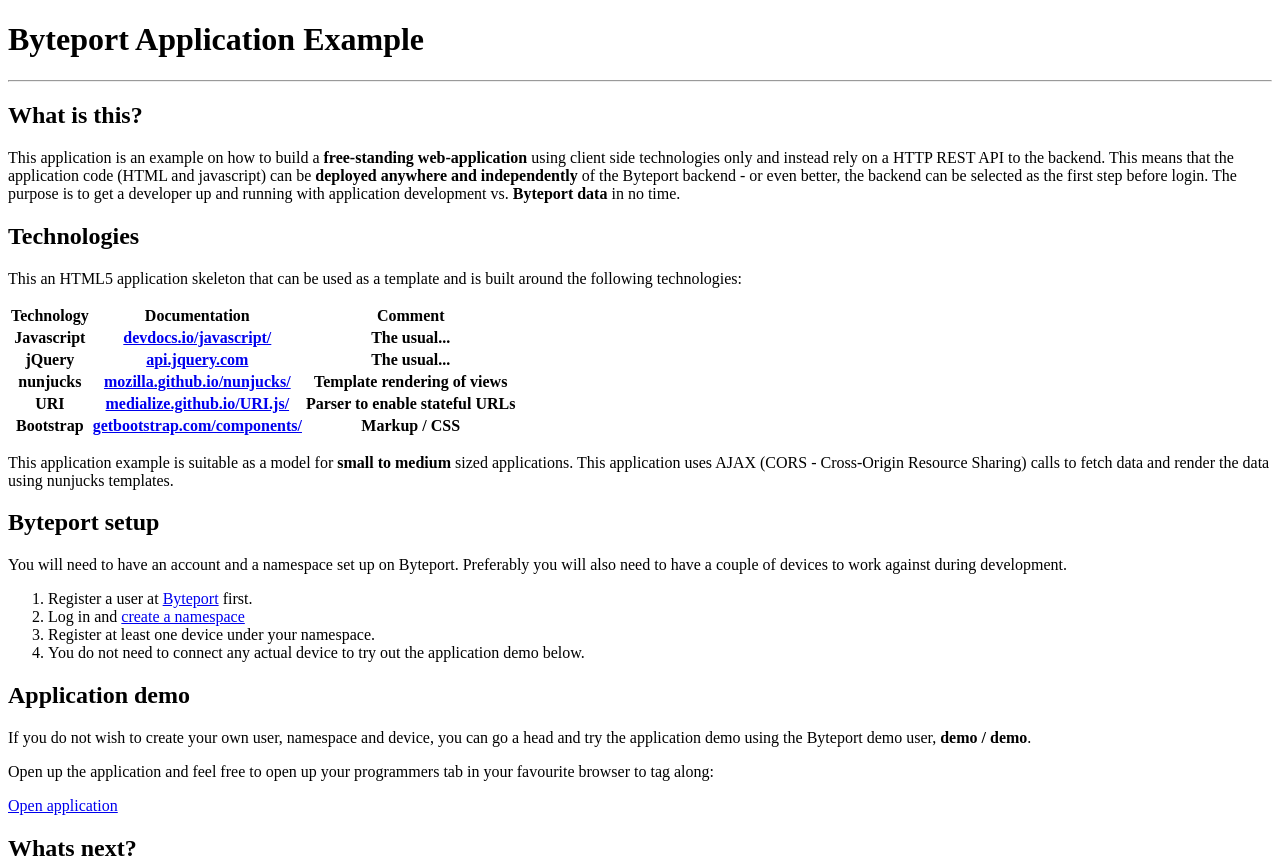
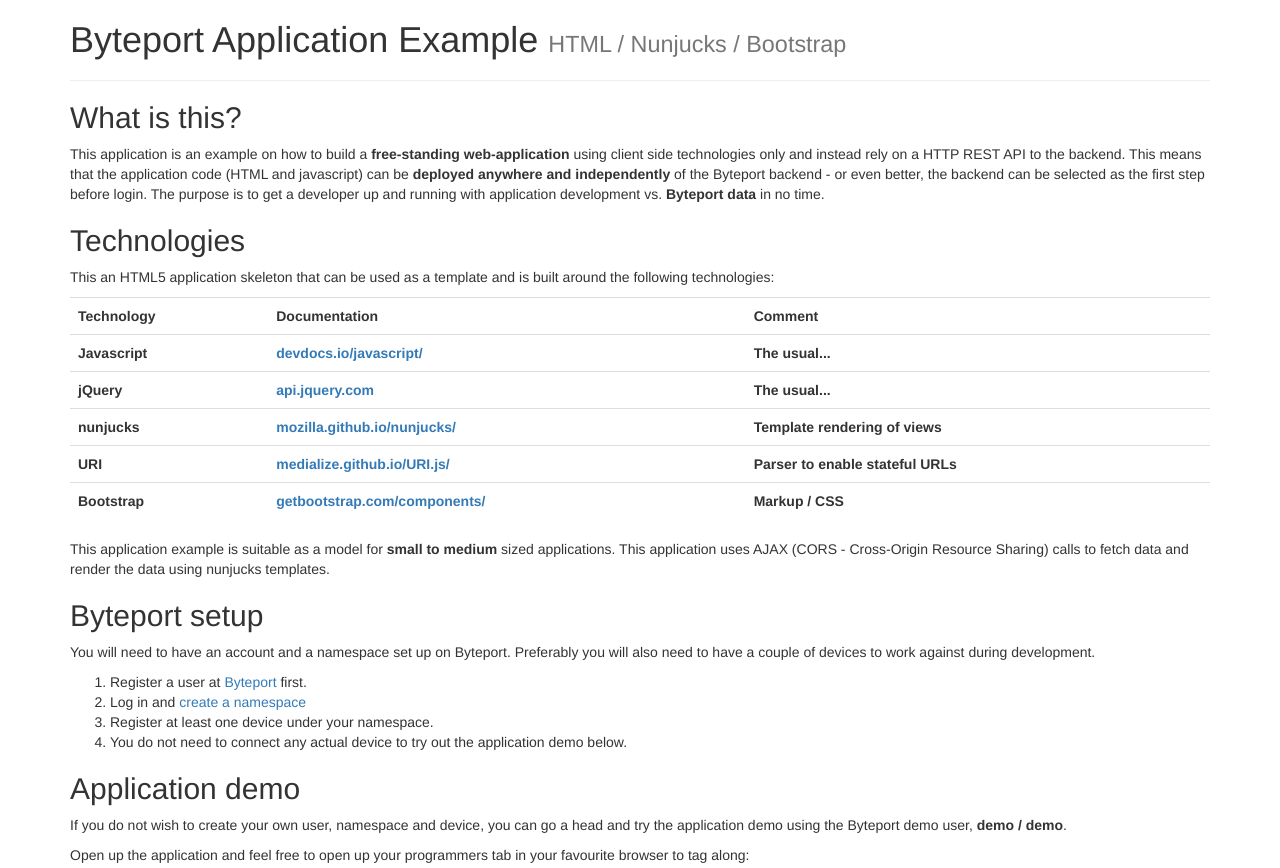
Before and after one commit to iGW/byteport-application-skeletons, a plain HTML site: page html-nunjucks-bootstrap/index.html in a window 1280 px wide. Shown: the top 868 px of the page. Drawn offline with nearby package versions, Linux system fonts and the light colour scheme.

Commit message:
Inserted the bootstrap headers and meta tags into header as file:/// does not support the HTML import properly.

```diff
--- a/html-nunjucks-bootstrap/index.html
+++ b/html-nunjucks-bootstrap/index.html
@@ -1,12 +1,31 @@
 <!DOCTYPE html>
 <html lang="en">
 <head>
-    <title>Byteport Application Seed</title>
-    <link rel="import" href="lib/includes/bootstrap_heads.html">
+    <title>Byteport Application Example</title>
+
+    <meta charset="utf-8">
+    <meta http-equiv="X-UA-Compatible" content="IE=edge">
+    <meta name="viewport" content="width=device-width, initial-scale=1">
+    <!-- The above 3 meta tags *must* come first in the head; any other head content must come *after* these tags -->
+
+    <!-- Latest compiled and minified CSS -->
+    <link rel="stylesheet" href="https://maxcdn.bootstrapcdn.com/bootstrap/3.3.5/css/bootstrap.min.css" integrity="sha512-dTfge/zgoMYpP7QbHy4gWMEGsbsdZeCXz7irItjcC3sPUFtf0kuFbDz/ixG7ArTxmDjLXDmezHubeNikyKGVyQ==" crossorigin="anonymous">
+
+    <!-- Optional theme -->
+    <!-- link rel="stylesheet" href="https://maxcdn.bootstrapcdn.com/bootstrap/3.3.5/css/bootstrap-theme.min.css" integrity="sha384-aUGj/X2zp5rLCbBxumKTCw2Z50WgIr1vs/PFN4praOTvYXWlVyh2UtNUU0KAUhAX" crossorigin="anonymous"-->
+
+    <!-- HTML5 shim and Respond.js for IE8 support of HTML5 elements and media queries -->
+    <!-- WARNING: Respond.js doesn't work if you view the page via file:// -->
+    <!--[if lt IE 9]>
+      <script src="https://oss.maxcdn.com/html5shiv/3.7.2/html5shiv.min.js"></script>
+      <script src="https://oss.maxcdn.com/respond/1.4.2/respond.min.js"></script>
+    <![endif]-->
+
+    <!--link rel="import" href="lib/includes/bootstrap_heads.html"-->
 </head>
 <body>
 <div class="container">
-    <h1>Byteport Application Example</h1>
+    <h1>Byteport Application Example <small>HTML / Nunjucks / Bootstrap</small></h1>
     <hr>
     <h2>What is this?</h2>
 
```
